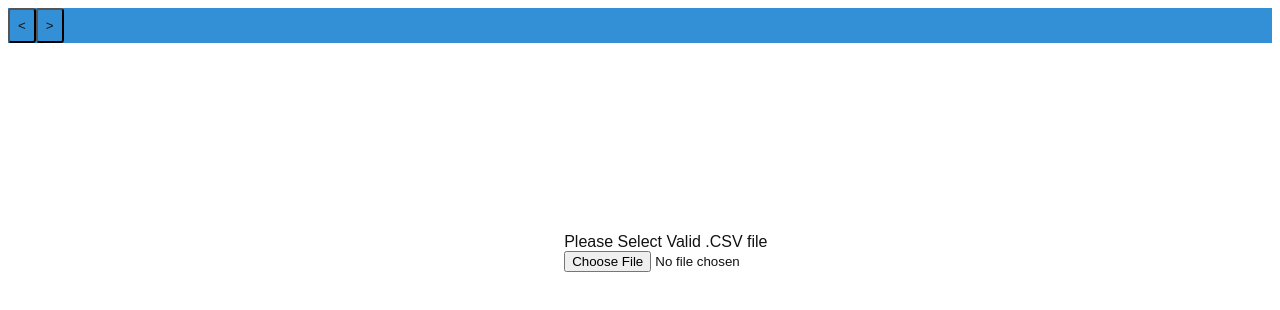
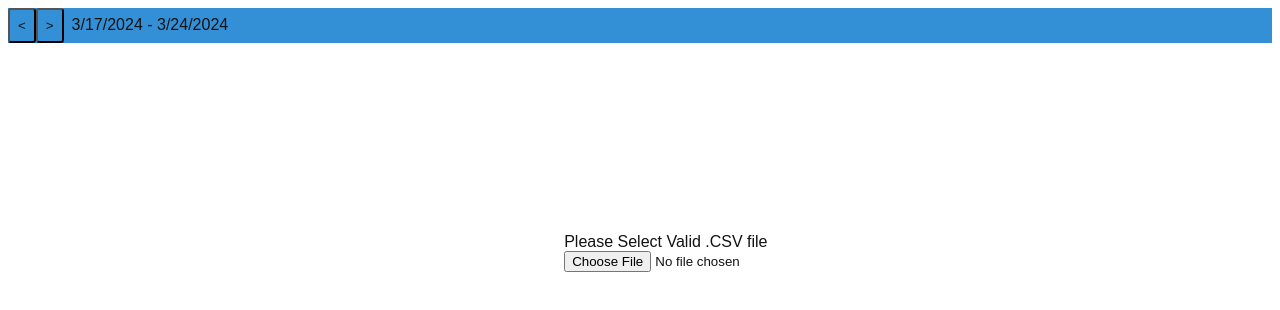
Before and after one commit to BrandtNorwood/ScheduleForge, a plain HTML site: page index.html in a window 1280 px wide. Drawn offline with Linux system fonts and the light colour scheme.

Commit message:
Consolidated global vars into this file

```diff
--- a/index.html
+++ b/index.html
@@ -9,16 +9,15 @@
         <meta name="description" content="">
         <meta name="viewport" content="width=device-width, initial-scale=1">
         <script src="parser.js"></script>
+        <script src="generator.js"></script>
         <link rel="stylesheet" href="defaultLook.css">
     </head>
     <body>
 
         <ul>
-            <!--<li><button>Save</button></li>  Re-enable when Exporting is implemented-->
             <li><button onclick="timeSkipButton(false);"> < </button></li>
             <li><button onclick="timeSkipButton(true);"> > </button></li>
-            <li id="weekDisplay"><script>loadWeekDisplay();</script><li>
-            <!--<li style="float:right"><button>Generate</button></li>  Re-enable when editing pane is built-->
+            <li id="weekDisplay"><li>
         </ul>
 
         <div id="downloadDiv" style="padding-left: 44%; padding-top:15%;">
@@ -34,12 +33,20 @@
             </ul>
         </div>
 
-        <div id = "outputPane" style="display: none;">test</div>
+        <div id = "outputPane" style="display: none;"></div> <!--This is where the output will be displayed when generated-->
 
         <script>
+            //Global Variables
+            var genDate = AutoTimeSkip(new Date(Date.now())); //Stores date
+            var fileData = new Array(); //Used to store current state of the file
+            var genData = new Array();  //Used to store current weeks data
+
+            //Loads the selected week into the navbar on load
+            loadWeekDisplay();
+
+            //Listens for a file to be uploaded on pageload
             document.getElementById('fileInput').addEventListener('change', function selectedFileChanged() {
                 loadPage(this.files[0]);
-                generateTable();
             });
         </script>
 
```
